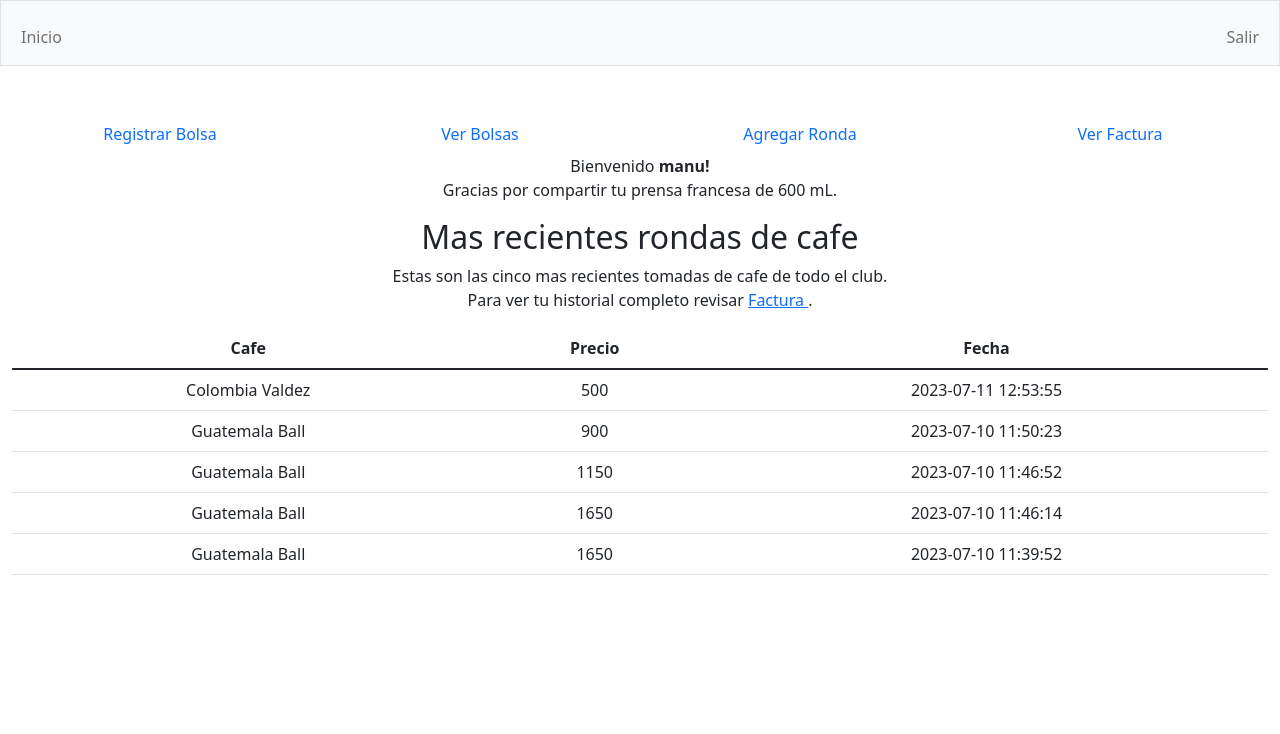
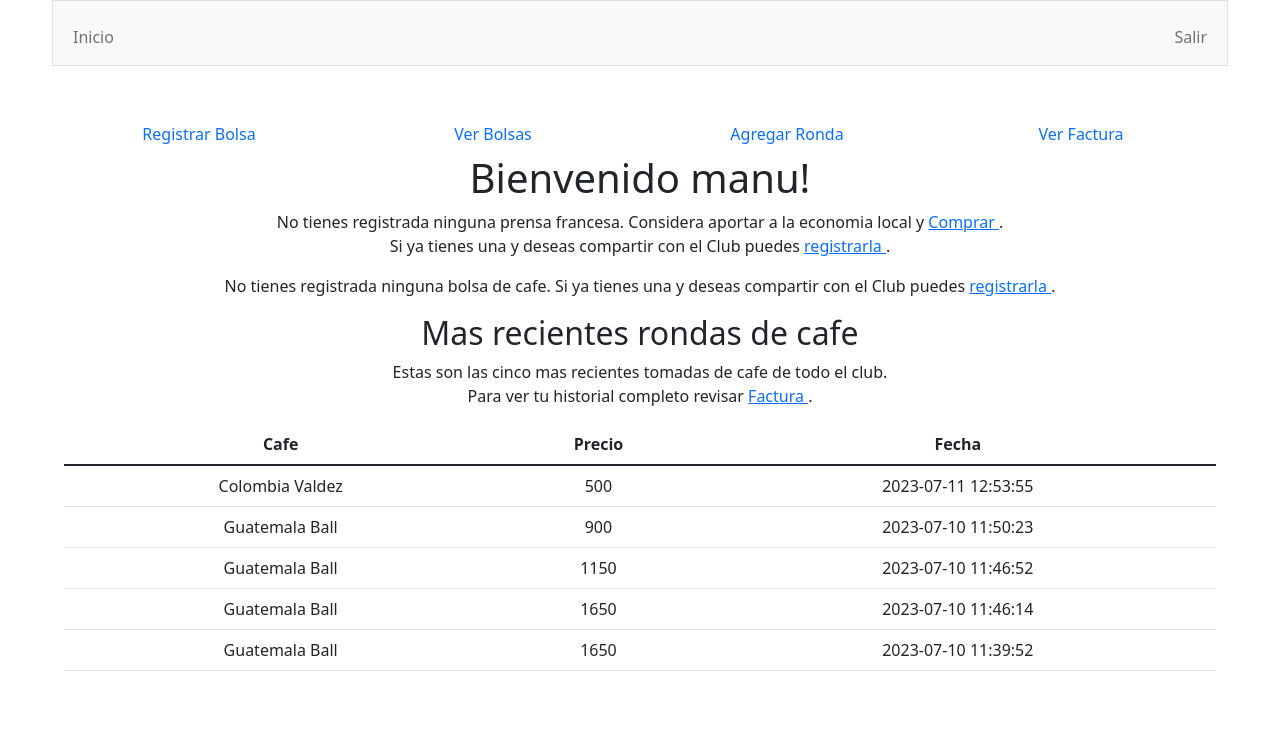
Before and after one commit to efecastillo/Cafe, a Flask app: page / in a window 1280 px wide. Shown: the top 734 px of the page. Run offline with Flask 3, Linux system fonts and the light colour scheme; a user stored in the database is signed in; some libraries are stand-ins or nearby versions.

Commit message:
Cerrar bolsas

```diff
--- a/app.py
+++ b/app.py
@@ -34,15 +34,19 @@ def after_request(response):
 @login_required
 def index():
     """Bienvenida"""
-    query = db.execute("SELECT capacity FROM users JOIN prensas ON prensas.owner_id = users.id ")
+    query = db.execute("SELECT capacity FROM users JOIN prensas ON prensas.owner_id = users.id WHERE users.id=?", session["user_id"])
+    queri = db.execute("SELECT origin, toaster, bolsas.id AS numero FROM users JOIN bolsas ON bolsas.user_id = users.id WHERE users.id = ?", session["user_id"])
     prensa_info=""
+    bolsa_info=""
     if query:
         prensa_info=query[0]["capacity"]
+    if queri:
+        bolsa_info = queri
 
     # Mostrar las ultimas transacciones de todo el club
     rondas = db.execute("SELECT origin, toaster, cost, rondas.date AS fecha FROM bolsas JOIN rondas ON bolsas.id = rondas.bolsa_id ORDER BY rondas.date DESC LIMIT 5")
 
-    return render_template("index.html", username = username(session["user_id"]) , french = prensa_info, rondas = rondas)
+    return render_template("index.html", username = username(session["user_id"]) , french = prensa_info, rondas = rondas, bolsas = bolsa_info)
 
 
 
@@ -215,10 +219,39 @@ def ronda():
 @login_required
 def factura():
     """Mostrar historial reciente de rondas de cafe"""
-    bolsas = db.execute("SELECT origin, toaster, price AS precio, date AS fecha, grams AS gramos FROM bolsas JOIN users ON bolsas.user_id = users.id WHERE users.id=?", session["user_id"])
-    tazas = db.execute("SELECT origin, toaster, cost, rondas.date AS fecha FROM rondas JOIN bolsas ON rondas.bolsa_id = bolsas.id JOIN incidencias ON incidencias.ronda_id = rondas.id JOIN users ON incidencias.user_id = users.id WHERE users.id = ? ", session["user_id"])
+    bolsas = db.execute("SELECT origin, toaster, price AS precio, date AS fecha, grams AS gramos FROM bolsas JOIN users ON bolsas.user_id = users.id ORDER BY fecha DESC WHERE users.id=?", session["user_id"])
+    tazas = db.execute("SELECT origin, toaster, cost, rondas.date AS fecha FROM rondas JOIN bolsas ON rondas.bolsa_id = bolsas.id JOIN incidencias ON incidencias.ronda_id = rondas.id JOIN users ON incidencias.user_id = users.id ORDER BY fecha DESC WHERE users.id = ? ", session["user_id"])
 
     bono = db.execute("SELECT SUM(price) FROM bolsas WHERE user_id=?", session["user_id"])[0]["SUM(price)"]
     total_tazas = db.execute("SELECT SUM(cost) FROM rondas JOIN incidencias ON incidencias.ronda_id = rondas.id WHERE incidencias.user_id = ? ", session["user_id"])[0]["SUM(cost)"]
     total_final = int(total_tazas)-int(bono)
     return render_template("factura.html", bolsas = bolsas, tazas = tazas, username = username(session["user_id"]), bono = bono, total_tazas = total_tazas, total_final = total_final )
+
+
+@app.route("/bolsas")
+@login_required
+def bolsas():
+    """Ver todas las bolsas disponibles"""
+    bolsas = db.execute("SELECT origin, toaster, price AS precio, date AS fecha, users.id AS miembro, active, grams AS gramos FROM bolsas JOIN users ON bolsas.user_id = users.id ")
+
+    bolsas_activas = []
+    bolsas_pasadas = []
+    for bolsa in bolsas:
+        if bolsa["active"]=="YES":
+            bolsas_activas.append(bolsa)
+        else:
+            bolsas_pasadas.append(bolsa)
+
+    return render_template("bolsas.html", activas = bolsas_activas, pasadas = bolsas_pasadas)
+
+
+
+
+@app.route("/cerrar", methods=["GET", "POST"])
+@login_required
+def cerrar():
+    """Cerrar bolsa de cafe"""
+    cafe = int(request.form.get("cafe"))
+
+    db.execute("UPDATE bolsas SET active = 'NO' WHERE id=? ", cafe)
+    return redirect("/")
--- a/helpers.py
+++ b/helpers.py
@@ -64,6 +64,7 @@ def price(n, v, p, q):
     return costo_taza_cafe
 
 def username(n):
+    n = int(n)
     query = db.execute("SELECT username FROM users WHERE id=?", n)
     return query[0]["username"]
 
--- a/static/styles.css
+++ b/static/styles.css
@@ -11,3 +11,16 @@
 #add_guest {
   display: none;
 }
+
+body{
+  margin-right: 3.25rem;
+  margin-left: 3.25rem;
+}
+
+p {
+  border: 0.25rem brown;
+}
+
+.hidden{
+  display: none;
+}
--- a/templates/index.html
+++ b/templates/index.html
@@ -16,8 +16,9 @@
 	</div>
 </div>
 
-
-<p> Bienvenido <b>{{username}}! </b> <br>
+<h1> Bienvenido {{username}}! </h1>
+<div class="md-3">
+	<p>
 	{% if french=="" %}
 	No tienes registrada ninguna prensa francesa.
 	Considera aportar a la economia local y <a href="https://cafestore.cl/categoria-producto/metodos-manuales/prensa-francesa/" target="_blank"> Comprar </a>. <br>
@@ -27,7 +28,28 @@ Si ya tienes una y deseas compartir con el Club puedes <a href="/prensa"> regist
 	Gracias por compartir tu prensa francesa de {{french}} mL.
 	{% endif %}
 	</p>
+</div>
 
+<div class="md-3">
+	<p>
+	{% if bolsas=="" %}
+	No tienes registrada ninguna bolsa de cafe.
+	Si ya tienes una y deseas compartir con el Club puedes <a href="/bolsa"> registrarla </a>.
+	{% endif %}
+	{% if bolsas!="" %}
+	Actualmente ofreces
+	<table class="table">
+		{% for bolsa in bolsas %}
+		<tr> <td> {{bolsa.origin}} {{bolsa.toaster}} </td> <td>  <form action="/cerrar" method="post"> <input value="{{bolsa.numero}}" class="hidden"> <button class="btn btn-outline-danger" type="submit"> Cerrar </button></form>
+ </td><tr>
+		{% endfor %}
+	</table>
+	{% endif %}
+	</p>
+</div>
+
+
+<div class="md-4">
 	<h2> Mas recientes rondas de cafe  </h2>
 	<p> Estas son las cinco mas recientes tomadas de cafe de todo el club. <br>
 	Para ver tu historial completo revisar <a href="/factura"> Factura <a>.
@@ -50,5 +72,6 @@ Para ver tu historial completo revisar <a href="/factura"> Factura <a>.
 			{% endfor %}
 		</tbody>
 	</table>
+</div>
 
 {% endblock %}
```
Also changed, not shown: templates/bolsas.html (added, +61 -0 lines), templates/layout.html (+0 -27 lines), cafe.db, 1 other file. Lines whose indentation alone changed are shown as unchanged.
